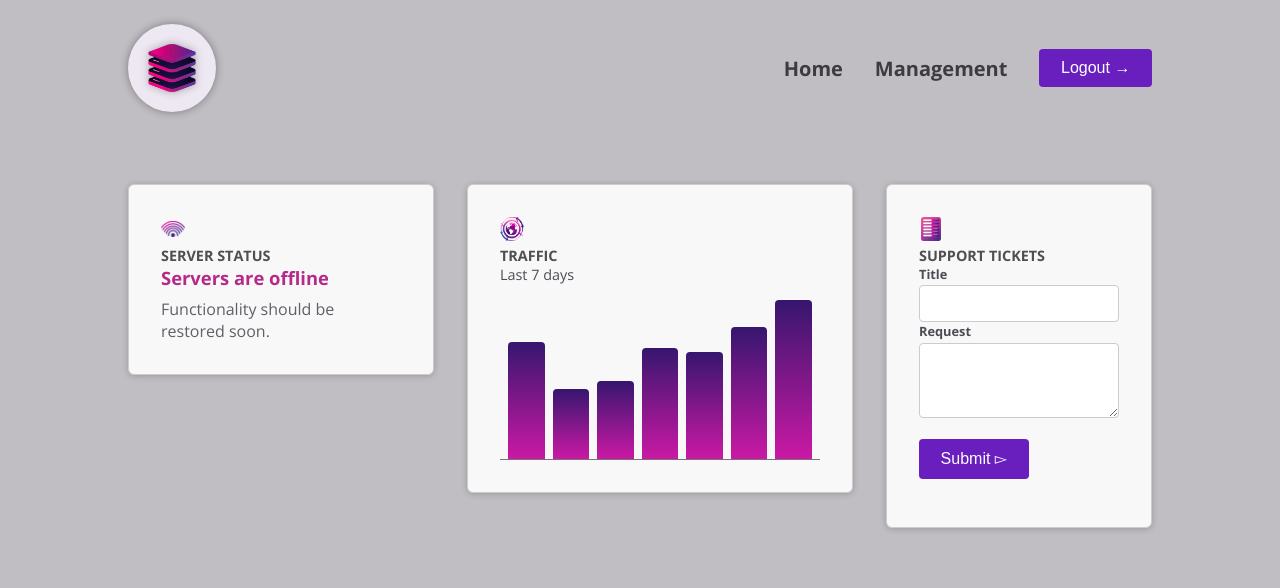
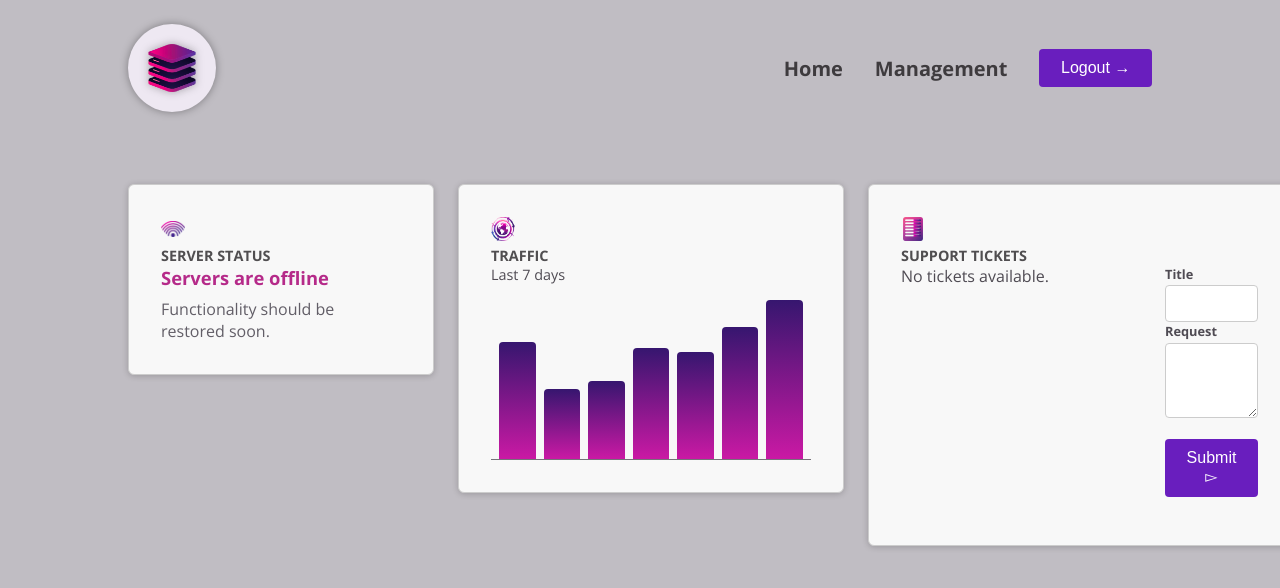
Before and after one commit to JanettaD/Angular-new-practice-demo-application, an Angular app: page / in a window 1280 px wide. Shown: the top 588 px of the page. Built offline with nearby package versions, Linux system fonts and the light colour scheme.

Commit message:
adding a new ticket

```diff
--- a/src/app/app.component.html
+++ b/src/app/app.component.html
@@ -20,7 +20,7 @@
       [image]="{ src: 'list.png', alt: 'A list of items' }"
       title="Support Tickets"
     >
-      <app-ticket />
+      <app-tickets />
     </app-dashboard-item>
   </div>
 </main>
--- a/src/app/app.component.ts
+++ b/src/app/app.component.ts
@@ -2,14 +2,14 @@ import { Component } from '@angular/core';
 import { HeaderComponent } from "./header/header.component";
 import { ServerStatusComponent } from "./dashboard/server-status/server-status.component";
 import { TrafficComponent } from "./dashboard/traffic/traffic.component";
-import { TicketComponent } from "./dashboard/tickets/tickets.component";
+import { TicketsComponent } from "./dashboard/tickets/tickets.component";
 import { DashboardItemComponent } from './dashboard/dashboard-item/dashboard-item.component';
 
 @Component({
   selector: 'app-root',
   standalone: true,
   templateUrl: './app.component.html',
-  imports: [HeaderComponent, ServerStatusComponent, TrafficComponent, TicketComponent, DashboardItemComponent],
+  imports: [HeaderComponent, ServerStatusComponent, TrafficComponent, TicketsComponent, DashboardItemComponent],
 })
 export class AppComponent {
 
--- a/src/app/dashboard/tickets/new-ticket/new-ticket.component.ts
+++ b/src/app/dashboard/tickets/new-ticket/new-ticket.component.ts
@@ -1,4 +1,4 @@
-import { Component } from '@angular/core';
+import { Component, EventEmitter, Output } from '@angular/core';
 import { ButtonComponent } from '../../../shared/button/button.component';
 import { ControlComponent } from '../../../shared/control/control.component';
 import { FormsModule } from '@angular/forms';
@@ -8,14 +8,14 @@ import { FormsModule } from '@angular/forms';
   standalone: true,
   imports: [ButtonComponent, ControlComponent, FormsModule],
   templateUrl: './new-ticket.component.html',
-  styleUrl: './new-ticket.component.css'
+  styleUrl: './new-ticket.component.css',
 })
 export class NewTicketComponent {
+  @Output() add = new EventEmitter<{ title: string; text: string }>();
 
+  onSubmit(title: string, ticketText: string, form: HTMLFormElement) {
+    this.add.emit({ title: title, text: ticketText });
 
-    onSubmit(title: string, taxt: string, form: HTMLFormElement){
-
-        form.reset();
-    }
-
+    form.reset();
+  }
 }
--- /dev/null
+++ b/src/app/dashboard/tickets/ticket.model.ts
@@ -0,0 +1,6 @@
+export interface Ticket {
+    id: string;
+    title: string;
+    request: string;
+    status: 'open' | 'closed';
+}
--- a/src/app/dashboard/tickets/tickets.component.html
+++ b/src/app/dashboard/tickets/tickets.component.html
@@ -1,3 +1,15 @@
+<div>
+    <ul>
+        @for (ticket of tickets; track ticket.id) {
+            <li>
+                <app-ticket /> - {{ $first }}
+            </li>
+        } @empty {
+            <p>No tickets available. </p>
+        }
+    </ul>
+</div>
+
 <div id="new-ticket">
-    <app-new-ticket />
+    <app-new-ticket (add)="onAdd($event)"/>
 </div>
--- a/src/app/dashboard/tickets/tickets.component.ts
+++ b/src/app/dashboard/tickets/tickets.component.ts
@@ -1,13 +1,26 @@
 import { Component } from '@angular/core';
 import { NewTicketComponent } from './new-ticket/new-ticket.component';
 
+import type { Ticket } from './ticket.model';
+import { TicketComponent } from "./ticket/ticket.component";
+
 @Component({
-  selector: 'app-ticket',
+  selector: 'app-tickets',
   standalone: true,
-  imports: [NewTicketComponent],
+  imports: [NewTicketComponent, TicketComponent],
   templateUrl: './tickets.component.html',
-  styleUrl: './tickets.component.css'
+  styleUrl: './tickets.component.css',
 })
-export class TicketComponent {
+export class TicketsComponent {
+  tickets: Ticket[] = [];
 
+  onAdd(ticketData: { title: string; text: string }) {
+    const ticket: Ticket = {
+      id: Math.random().toString(),
+      title: ticketData.title,
+      request: ticketData.text,
+      status: 'open'
+    };
+    this.tickets.push(ticket)
+  }
 }
```
